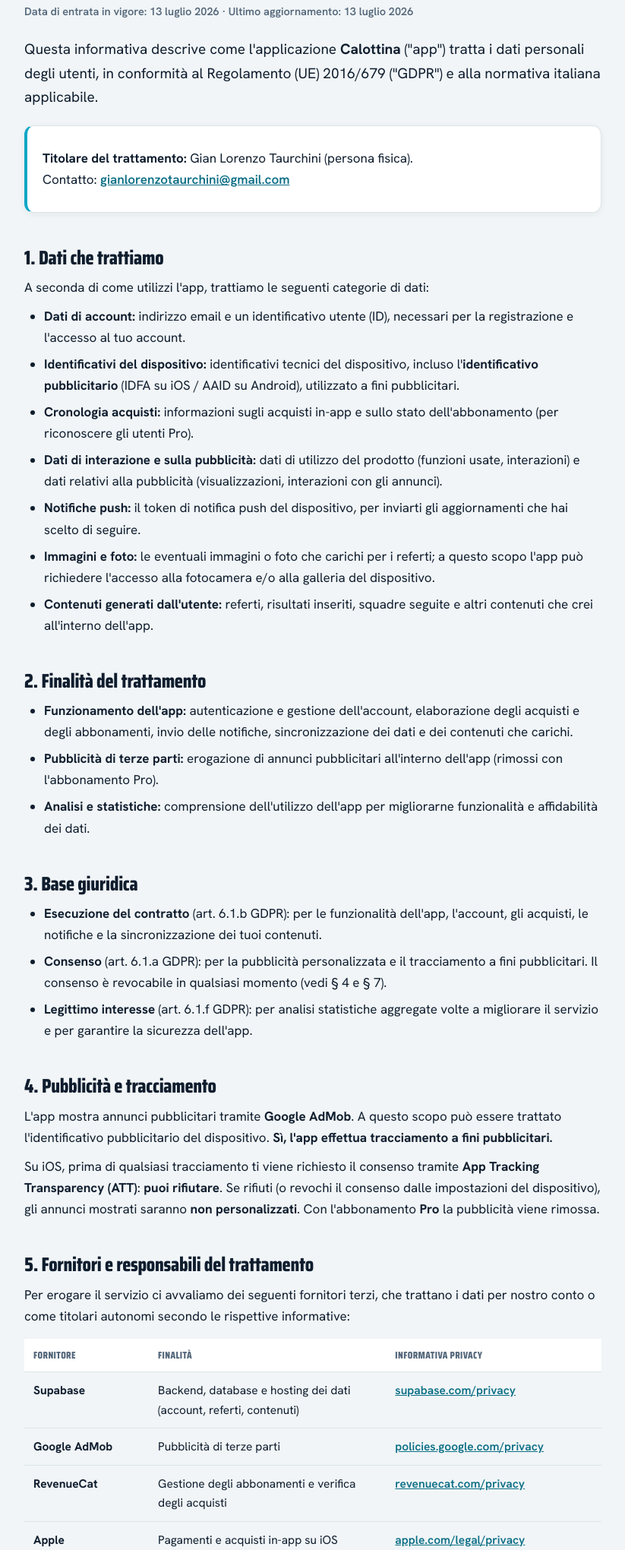
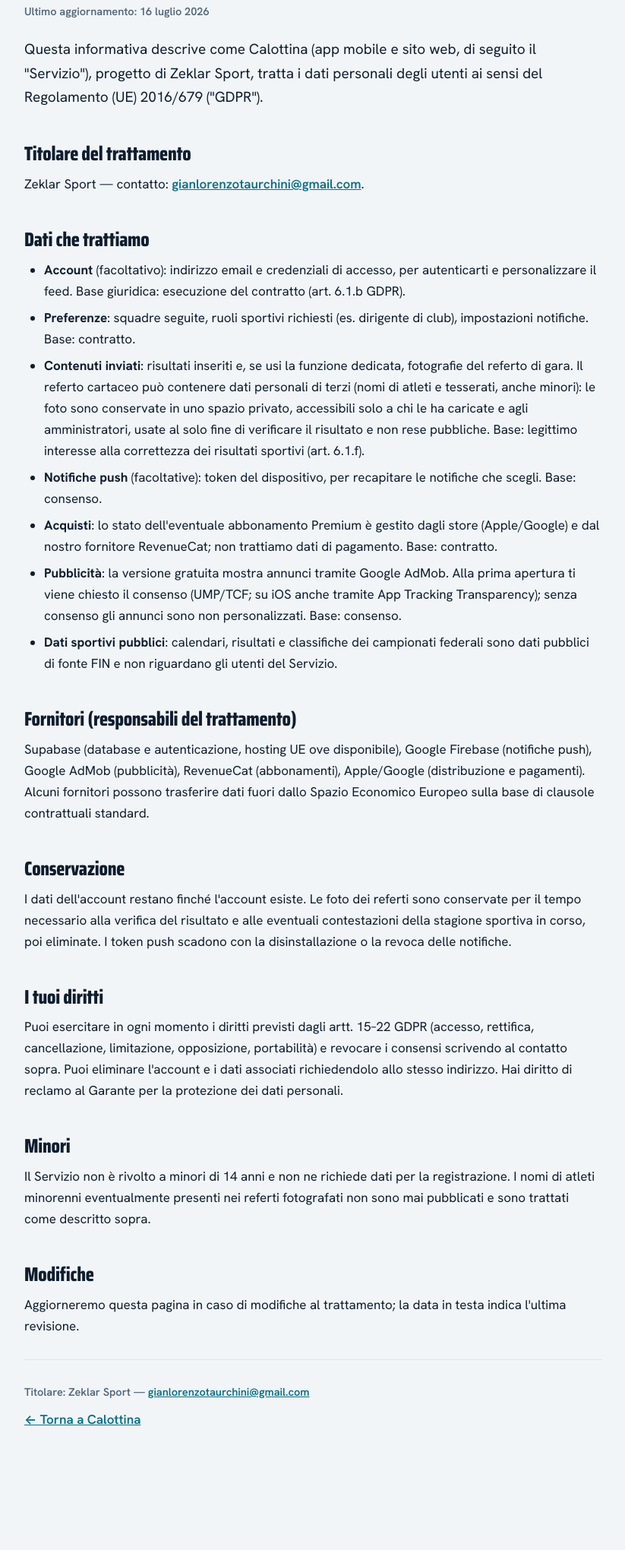
Before and after one commit to gialloos/gianlorenzotaurchini.com, a plain HTML site: page calottina/privacy/index.html in a window 1280 px wide. Shown: the part 222-2262 px from the top of the page at 76% size, without its empty margins (228-1051 px from the left). After the commit the page ends 2204 px from the top, so only its background shows below. Drawn offline with Linux system fonts and the light colour scheme.

Commit message:
Calottina privacy: allinea al testo GDPR (titolare Zeklar Sport, agg. 16 lug 2026)

```diff
--- a/calottina/privacy/index.html
+++ b/calottina/privacy/index.html
@@ -42,84 +42,42 @@
 
   <main class="doc wrap narrow">
     <span class="eyebrow">Documento legale</span>
-    <h1>Privacy Policy</h1>
-    <p class="meta">Data di entrata in vigore: 13 luglio 2026 · Ultimo aggiornamento: 13 luglio 2026</p>
+    <h1>Privacy policy — Calottina</h1>
+    <p class="meta">Ultimo aggiornamento: 16 luglio 2026</p>
 
-    <p class="lead">Questa informativa descrive come l'applicazione <strong>Calottina</strong> ("app") tratta i dati personali degli utenti, in conformità al Regolamento (UE) 2016/679 ("GDPR") e alla normativa italiana applicabile.</p>
+    <p class="lead">Questa informativa descrive come Calottina (app mobile e sito web, di seguito il "Servizio"), progetto di Zeklar Sport, tratta i dati personali degli utenti ai sensi del Regolamento (UE) 2016/679 ("GDPR").</p>
 
-    <div class="callout">
-      <p><strong>Titolare del trattamento:</strong> Gian Lorenzo Taurchini (persona fisica).<br />
-      Contatto: <a href="mailto:gianlorenzotaurchini@gmail.com">gianlorenzotaurchini@gmail.com</a></p>
-    </div>
+    <h2>Titolare del trattamento</h2>
+    <p>Zeklar Sport — contatto: <a href="mailto:gianlorenzotaurchini@gmail.com">gianlorenzotaurchini@gmail.com</a>.</p>
 
-    <h2>1. Dati che trattiamo</h2>
-    <p>A seconda di come utilizzi l'app, trattiamo le seguenti categorie di dati:</p>
+    <h2>Dati che trattiamo</h2>
     <ul>
-      <li><strong>Dati di account:</strong> indirizzo email e un identificativo utente (ID), necessari per la registrazione e l'accesso al tuo account.</li>
-      <li><strong>Identificativi del dispositivo:</strong> identificativi tecnici del dispositivo, incluso l'<strong>identificativo pubblicitario</strong> (IDFA su iOS / AAID su Android), utilizzato a fini pubblicitari.</li>
-      <li><strong>Cronologia acquisti:</strong> informazioni sugli acquisti in-app e sullo stato dell'abbonamento (per riconoscere gli utenti Pro).</li>
-      <li><strong>Dati di interazione e sulla pubblicità:</strong> dati di utilizzo del prodotto (funzioni usate, interazioni) e dati relativi alla pubblicità (visualizzazioni, interazioni con gli annunci).</li>
-      <li><strong>Notifiche push:</strong> il token di notifica push del dispositivo, per inviarti gli aggiornamenti che hai scelto di seguire.</li>
-      <li><strong>Immagini e foto:</strong> le eventuali immagini o foto che carichi per i referti; a questo scopo l'app può richiedere l'accesso alla fotocamera e/o alla galleria del dispositivo.</li>
-      <li><strong>Contenuti generati dall'utente:</strong> referti, risultati inseriti, squadre seguite e altri contenuti che crei all'interno dell'app.</li>
+      <li><strong>Account</strong> (facoltativo): indirizzo email e credenziali di accesso, per autenticarti e personalizzare il feed. Base giuridica: esecuzione del contratto (art. 6.1.b GDPR).</li>
+      <li><strong>Preferenze</strong>: squadre seguite, ruoli sportivi richiesti (es. dirigente di club), impostazioni notifiche. Base: contratto.</li>
+      <li><strong>Contenuti inviati</strong>: risultati inseriti e, se usi la funzione dedicata, fotografie del referto di gara. Il referto cartaceo può contenere dati personali di terzi (nomi di atleti e tesserati, anche minori): le foto sono conservate in uno spazio privato, accessibili solo a chi le ha caricate e agli amministratori, usate al solo fine di verificare il risultato e non rese pubbliche. Base: legittimo interesse alla correttezza dei risultati sportivi (art. 6.1.f).</li>
+      <li><strong>Notifiche push</strong> (facoltative): token del dispositivo, per recapitare le notifiche che scegli. Base: consenso.</li>
+      <li><strong>Acquisti</strong>: lo stato dell'eventuale abbonamento Premium è gestito dagli store (Apple/Google) e dal nostro fornitore RevenueCat; non trattiamo dati di pagamento. Base: contratto.</li>
+      <li><strong>Pubblicità</strong>: la versione gratuita mostra annunci tramite Google AdMob. Alla prima apertura ti viene chiesto il consenso (UMP/TCF; su iOS anche tramite App Tracking Transparency); senza consenso gli annunci sono non personalizzati. Base: consenso.</li>
+      <li><strong>Dati sportivi pubblici</strong>: calendari, risultati e classifiche dei campionati federali sono dati pubblici di fonte FIN e non riguardano gli utenti del Servizio.</li>
     </ul>
 
-    <h2>2. Finalità del trattamento</h2>
-    <ul>
-      <li><strong>Funzionamento dell'app:</strong> autenticazione e gestione dell'account, elaborazione degli acquisti e degli abbonamenti, invio delle notifiche, sincronizzazione dei dati e dei contenuti che carichi.</li>
-      <li><strong>Pubblicità di terze parti:</strong> erogazione di annunci pubblicitari all'interno dell'app (rimossi con l'abbonamento Pro).</li>
-      <li><strong>Analisi e statistiche:</strong> comprensione dell'utilizzo dell'app per migliorarne funzionalità e affidabilità dei dati.</li>
-    </ul>
+    <h2>Fornitori (responsabili del trattamento)</h2>
+    <p>Supabase (database e autenticazione, hosting UE ove disponibile), Google Firebase (notifiche push), Google AdMob (pubblicità), RevenueCat (abbonamenti), Apple/Google (distribuzione e pagamenti). Alcuni fornitori possono trasferire dati fuori dallo Spazio Economico Europeo sulla base di clausole contrattuali standard.</p>
 
-    <h2>3. Base giuridica</h2>
-    <ul>
-      <li><strong>Esecuzione del contratto</strong> (art. 6.1.b GDPR): per le funzionalità dell'app, l'account, gli acquisti, le notifiche e la sincronizzazione dei tuoi contenuti.</li>
-      <li><strong>Consenso</strong> (art. 6.1.a GDPR): per la pubblicità personalizzata e il tracciamento a fini pubblicitari. Il consenso è revocabile in qualsiasi momento (vedi § 4 e § 7).</li>
-      <li><strong>Legittimo interesse</strong> (art. 6.1.f GDPR): per analisi statistiche aggregate volte a migliorare il servizio e per garantire la sicurezza dell'app.</li>
-    </ul>
+    <h2>Conservazione</h2>
+    <p>I dati dell'account restano finché l'account esiste. Le foto dei referti sono conservate per il tempo necessario alla verifica del risultato e alle eventuali contestazioni della stagione sportiva in corso, poi eliminate. I token push scadono con la disinstallazione o la revoca delle notifiche.</p>
 
-    <h2>4. Pubblicità e tracciamento</h2>
-    <p>L'app mostra annunci pubblicitari tramite <strong>Google AdMob</strong>. A questo scopo può essere trattato l'identificativo pubblicitario del dispositivo. <strong>Sì, l'app effettua tracciamento a fini pubblicitari.</strong></p>
-    <p>Su iOS, prima di qualsiasi tracciamento ti viene richiesto il consenso tramite <strong>App Tracking Transparency (ATT)</strong>: <strong>puoi rifiutare</strong>. Se rifiuti (o revochi il consenso dalle impostazioni del dispositivo), gli annunci mostrati saranno <strong>non personalizzati</strong>. Con l'abbonamento <strong>Pro</strong> la pubblicità viene rimossa.</p>
+    <h2>I tuoi diritti</h2>
+    <p>Puoi esercitare in ogni momento i diritti previsti dagli artt. 15–22 GDPR (accesso, rettifica, cancellazione, limitazione, opposizione, portabilità) e revocare i consensi scrivendo al contatto sopra. Puoi eliminare l'account e i dati associati richiedendolo allo stesso indirizzo. Hai diritto di reclamo al Garante per la protezione dei dati personali.</p>
 
-    <h2>5. Fornitori e responsabili del trattamento</h2>
-    <p>Per erogare il servizio ci avvaliamo dei seguenti fornitori terzi, che trattano i dati per nostro conto o come titolari autonomi secondo le rispettive informative:</p>
-    <table class="tbl">
-      <thead><tr><th>Fornitore</th><th>Finalità</th><th>Informativa privacy</th></tr></thead>
-      <tbody>
-        <tr><td><strong>Supabase</strong></td><td>Backend, database e hosting dei dati (account, referti, contenuti)</td><td><a href="https://supabase.com/privacy" rel="noopener">supabase.com/privacy</a></td></tr>
-        <tr><td><strong>Google AdMob</strong></td><td>Pubblicità di terze parti</td><td><a href="https://policies.google.com/privacy" rel="noopener">policies.google.com/privacy</a></td></tr>
-        <tr><td><strong>RevenueCat</strong></td><td>Gestione degli abbonamenti e verifica degli acquisti</td><td><a href="https://www.revenuecat.com/privacy" rel="noopener">revenuecat.com/privacy</a></td></tr>
-        <tr><td><strong>Apple</strong></td><td>Pagamenti e acquisti in-app su iOS</td><td><a href="https://www.apple.com/legal/privacy/" rel="noopener">apple.com/legal/privacy</a></td></tr>
-        <tr><td><strong>Google Play</strong></td><td>Pagamenti e acquisti in-app su Android</td><td><a href="https://policies.google.com/privacy" rel="noopener">policies.google.com/privacy</a></td></tr>
-        <tr><td><strong>Firebase Cloud Messaging</strong></td><td>Invio delle notifiche push</td><td><a href="https://firebase.google.com/support/privacy" rel="noopener">firebase.google.com/support/privacy</a></td></tr>
-      </tbody>
-    </table>
+    <h2>Minori</h2>
+    <p>Il Servizio non è rivolto a minori di 14 anni e non ne richiede dati per la registrazione. I nomi di atleti minorenni eventualmente presenti nei referti fotografati non sono mai pubblicati e sono trattati come descritto sopra.</p>
 
-    <h2>6. Conservazione dei dati</h2>
-    <p>Conserviamo i dati per il tempo necessario alle finalità sopra indicate:</p>
-    <ul>
-      <li><strong>Dati di account e contenuti generati</strong> (referti, risultati, squadre seguite): finché l'account resta attivo. Alla cancellazione dell'account vengono eliminati entro <strong>30 giorni</strong> (vedi la pagina <a href="../elimina-account/">Elimina account</a>).</li>
-      <li><strong>Cronologia acquisti:</strong> per il periodo richiesto dagli obblighi contabili e fiscali applicabili.</li>
-      <li><strong>Dati pubblicitari e di analisi:</strong> per i periodi definiti dai rispettivi fornitori nelle loro informative.</li>
-    </ul>
-    <p>Alcuni contenuti pubblici che hai inserito (ad esempio un risultato confluito nei dati di una gara) possono restare visibili in forma aggregata anche dopo la chiusura dell'account, in forma non riconducibile alla tua identità.</p>
-
-    <h2>7. I tuoi diritti (GDPR)</h2>
-    <p>In qualità di interessato hai diritto di: <strong>accesso</strong>, <strong>rettifica</strong>, <strong>cancellazione</strong>, <strong>opposizione</strong>, <strong>limitazione</strong> del trattamento e <strong>portabilità</strong> dei dati. Puoi inoltre revocare in qualsiasi momento il consenso prestato per la pubblicità/tracciamento, senza pregiudicare la liceità del trattamento precedente.</p>
-    <p>Per esercitare i tuoi diritti scrivi a <a href="mailto:gianlorenzotaurchini@gmail.com">gianlorenzotaurchini@gmail.com</a>. Per la cancellazione dell'account e dei dati puoi seguire le istruzioni nella pagina <a href="../elimina-account/">Elimina account e dati</a>. Hai inoltre il diritto di proporre reclamo all'Autorità Garante per la protezione dei dati personali (<a href="https://www.garanteprivacy.it" rel="noopener">garanteprivacy.it</a>).</p>
-
-    <h2>8. Trasferimenti internazionali</h2>
-    <p>Alcuni fornitori sopra indicati possono trattare i dati anche al di fuori dello Spazio Economico Europeo (ad esempio negli Stati Uniti). In tali casi il trasferimento avviene sulla base di garanzie adeguate previste dal GDPR, quali le <strong>Clausole Contrattuali Standard</strong> della Commissione europea o decisioni di adeguatezza applicabili.</p>
-
-    <h2>9. Minori</h2>
-    <p>L'app <strong>non è destinata a minori di 14 anni</strong> e non raccogliamo consapevolmente dati di minori di tale età. Se ritieni che un minore ci abbia fornito dati personali, contattaci: provvederemo alla cancellazione.</p>
-
-    <h2>10. Modifiche a questa informativa</h2>
-    <p>Possiamo aggiornare questa informativa nel tempo. In caso di modifiche sostanziali ne daremo evidenza in questa pagina aggiornando la "Data di entrata in vigore" in alto. Ti invitiamo a consultarla periodicamente.</p>
+    <h2>Modifiche</h2>
+    <p>Aggiorneremo questa pagina in caso di modifiche al trattamento; la data in testa indica l'ultima revisione.</p>
 
     <hr class="hr" />
-    <p class="meta">Titolare: Gian Lorenzo Taurchini — <a href="mailto:gianlorenzotaurchini@gmail.com">gianlorenzotaurchini@gmail.com</a></p>
+    <p class="meta">Titolare: Zeklar Sport — <a href="mailto:gianlorenzotaurchini@gmail.com">gianlorenzotaurchini@gmail.com</a></p>
     <p><a href="../">← Torna a Calottina</a></p>
   </main>
 </body>
```
